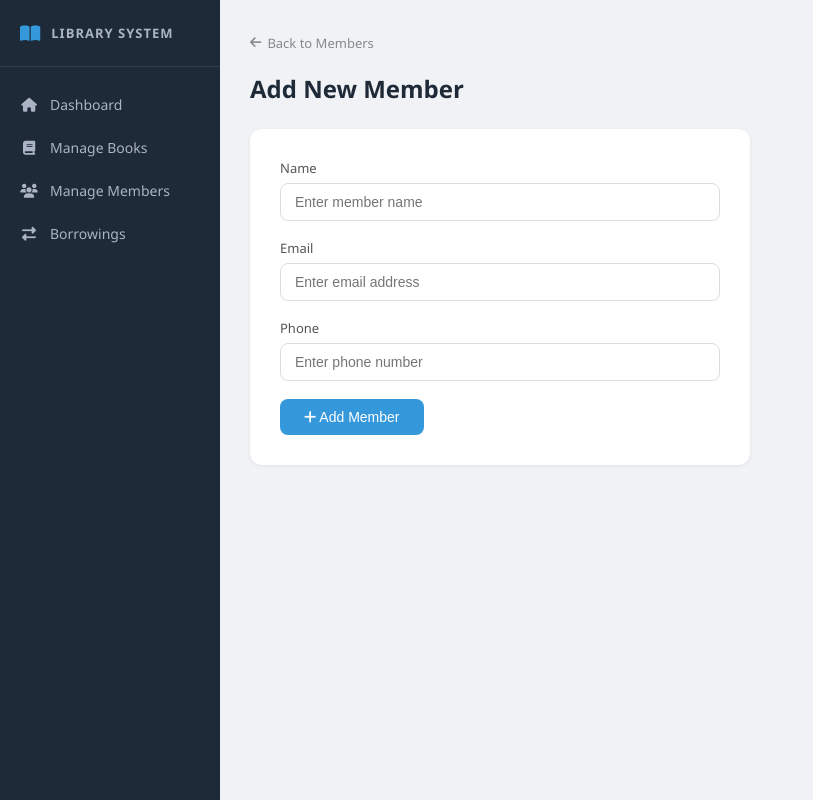
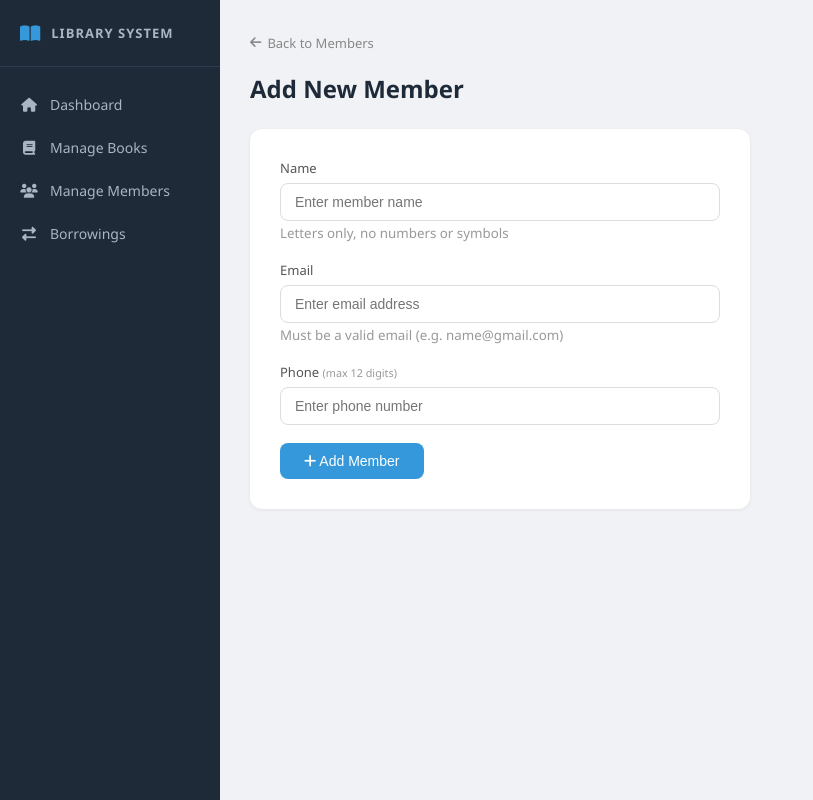
Before and after one commit to Aacceeee/library-system, a Flask app: page /add_member in a window 1280 px wide. Shown: the whole page, without its empty margins (0-813 px from the left). Run offline with Flask 3, Linux system fonts and the light colour scheme; the visitor is signed in with stand-in values (Sample User, id 1).

Commit message:
Update add_member.html

```diff
--- a/library-system-cccs105/src/templates/add_member.html
+++ b/library-system-cccs105/src/templates/add_member.html
@@ -10,18 +10,27 @@
 </div>
 
 <div class="form-card">
+    {% if error %}
+    <div style="background:#fdedec; color:#e74c3c; padding:10px 16px; border-radius:8px; margin-bottom:16px; font-size:13px;">
+        <i class="fas fa-exclamation-circle"></i> {{ error }}
+    </div>
+    {% endif %}
     <form method="POST">
         <div class="form-group">
             <label>Name</label>
-            <input type="text" name="name" placeholder="Enter member name">
+            <input type="text" name="name" placeholder="Enter member name"
+                   oninput="this.value=this.value.replace(/[^a-zA-Z\s]/g,'')" required>
+            <small style="color:#999;">Letters only, no numbers or symbols</small>
         </div>
         <div class="form-group">
             <label>Email</label>
-            <input type="text" name="email" placeholder="Enter email address">
+            <input type="email" name="email" placeholder="Enter email address" required>
+            <small style="color:#999;">Must be a valid email (e.g. name@gmail.com)</small>
         </div>
         <div class="form-group">
-            <label>Phone</label>
-            <input type="text" name="phone" placeholder="Enter phone number">
+            <label>Phone <small style="color:#999;">(max 12 digits)</small></label>
+            <input type="text" name="phone" placeholder="Enter phone number"
+                   maxlength="12" oninput="this.value=this.value.replace(/[^0-9]/g,'')" required>
         </div>
         <button type="submit" class="btn-submit">
             <i class="fas fa-plus"></i> Add Member
```
